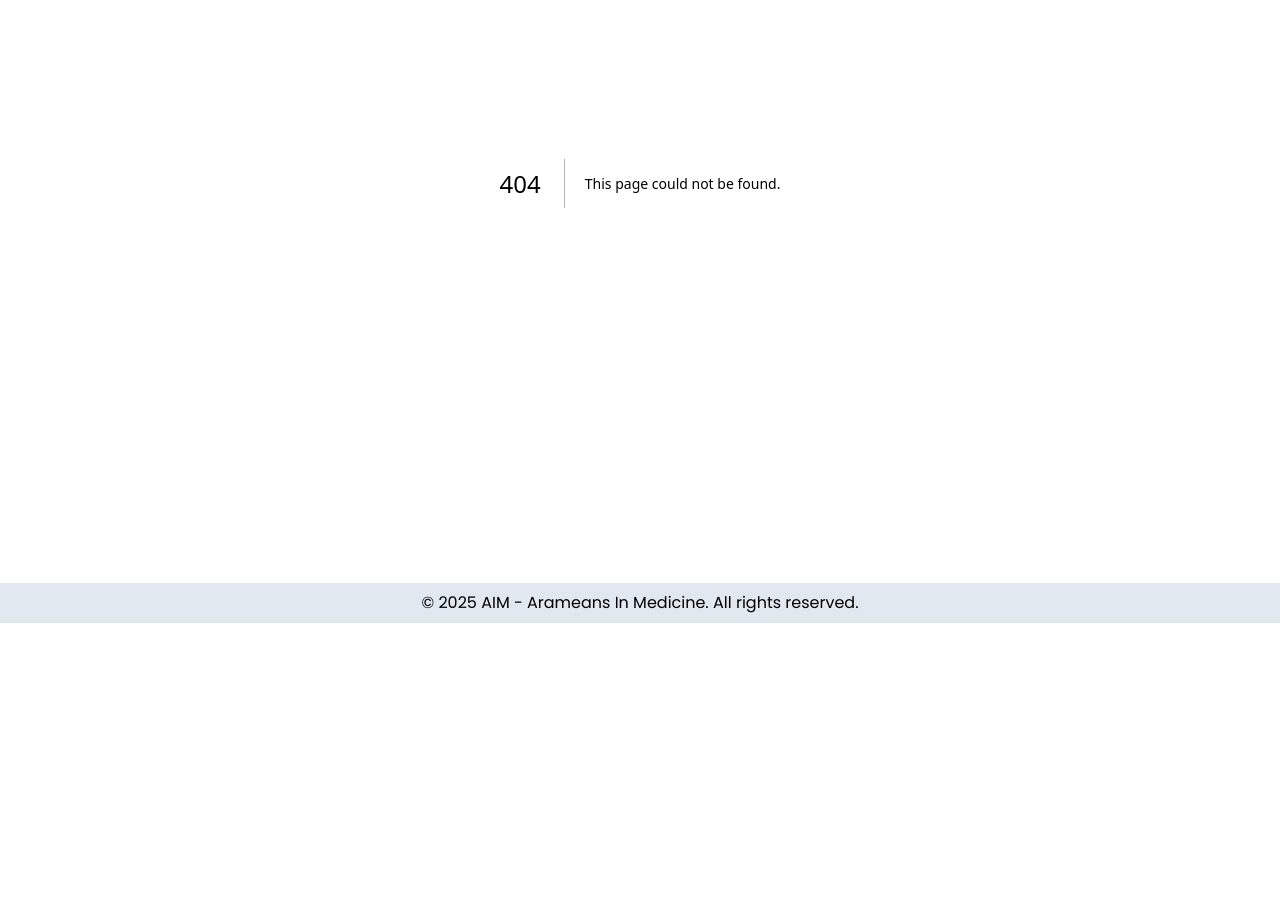
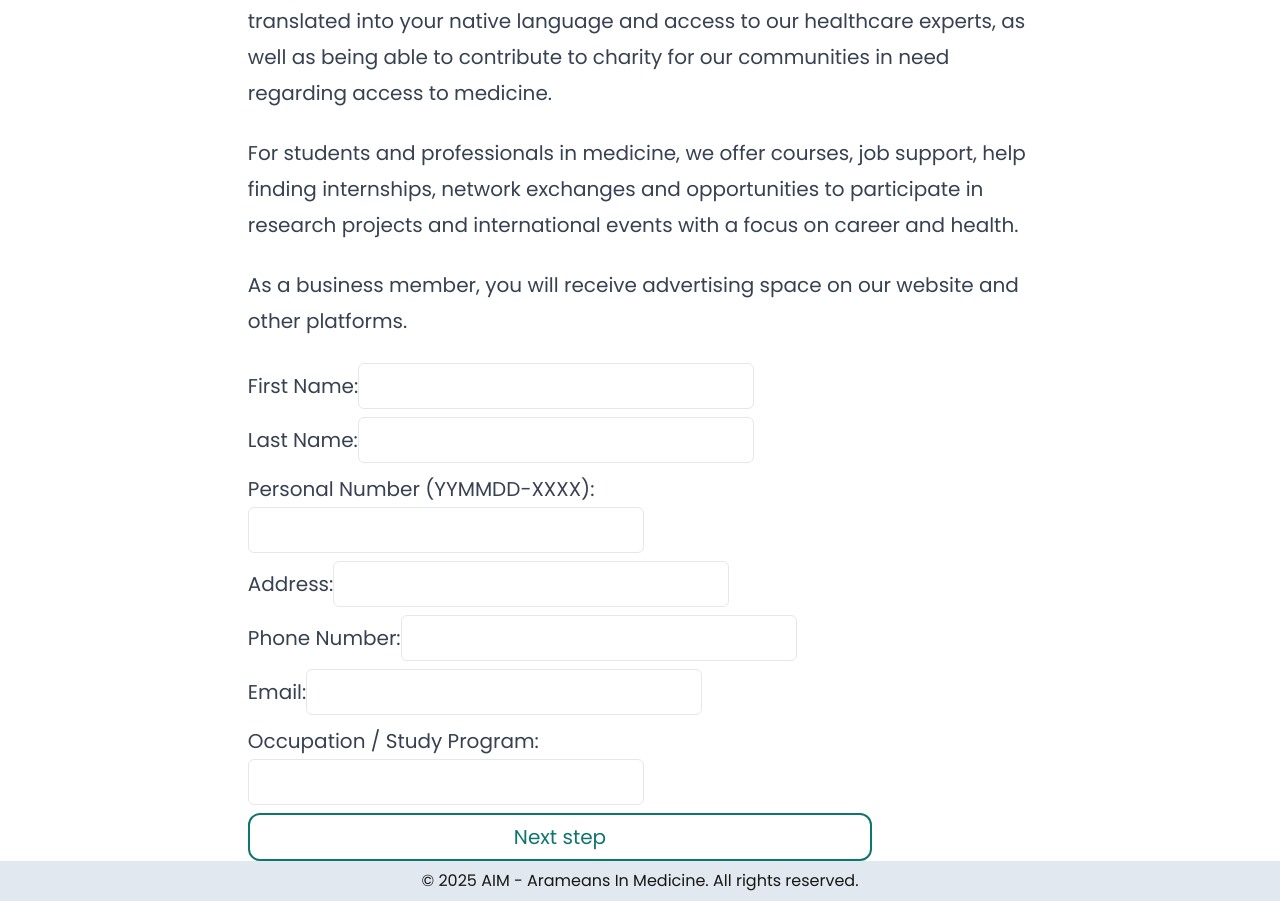
Before and after one commit to MosesDaCode/AIM-FrontEnd, a Next.js app: page /membership in a window 1280 px wide. Before the commit this address had no page. Shown: the part 281-1182 px from the top of the page. Before the commit the page ends 904 px from the top, so only its background shows below. Built offline with nearby package versions, Linux system fonts and the light colour scheme.

Commit message:
Add membership form

```diff
--- /dev/null
+++ b/app/membership/page.tsx
@@ -0,0 +1,29 @@
+import MembershipForm from "@/components/MembershipForm";
+
+export default function Membership() {
+  return (
+    <section>
+      <article className="max-w-prose prose mx-auto lg:prose-xl px-4">
+        <h1>Membership</h1>
+        <h2>Benefits of membership</h2>
+        <p>
+          As an AIM member, you can expect benefits such as health publications
+          translated into your native language and access to our healthcare
+          experts, as well as being able to contribute to charity for our
+          communities in need regarding access to medicine.
+        </p>
+        <p>
+          For students and professionals in medicine, we offer courses, job
+          support, help finding internships, network exchanges and opportunities
+          to participate in research projects and international events with a
+          focus on career and health.
+        </p>
+        <p>
+          As a business member, you will receive advertising space on our
+          website and other platforms.
+        </p>
+        <MembershipForm />
+      </article>
+    </section>
+  );
+}
--- /dev/null
+++ b/components/MembershipForm.tsx
@@ -0,0 +1,120 @@
+"use client"
+import { useForm } from "react-hook-form";
+import { z } from "zod";
+import { zodResolver } from "@hookform/resolvers/zod";
+
+// Validation schema using Zod
+const schema = z.object({
+  firstName: z
+    .string()
+    .nonempty("First name is required")
+    .max(50, "First name must be at most 50 characters long")
+    .min(2, "First name must be at least 2 characters long"),
+  lastName: z
+    .string()
+    .nonempty("Last name is required")
+    .max(50, "Last name must be at most 50 characters long")
+    .min(2, "Last name must be at least 2 characters long"),
+  personalNumber: z
+    .string()
+    .regex(
+      /^\d{6}-\d{4}$/,
+      "Invalid Swedish personal number format (YYMMDD-XXXX)"
+    )
+    .nonempty("Personal number is required"), // max / min 13 characters
+  address: z.string().nonempty("Address is required"), // max 100
+  phoneNumber: z
+    .string()
+    .regex(/^\+46\d{9}$/, "Invalid phone number format") // fix this... 10-13, formattera till +46
+    .nonempty("Phone number is required"),
+  email: z
+    .string()
+    .email("Invalid email address")
+    .nonempty("Email is required"), // email validation
+  occupation: z.string().nonempty("Occupation is required"),
+});
+
+type MembershipFormValues = z.infer<typeof schema>;
+
+const MembershipForm: React.FC = () => {
+  const {
+    register,
+    handleSubmit,
+    formState: { errors },
+  } = useForm<MembershipFormValues>({
+    resolver: zodResolver(schema),
+  });
+
+  const onSubmit = (data: MembershipFormValues) => {
+    console.log("Form Data:", data);
+    alert("Form submitted successfully!");
+  };
+
+  return (
+    <div className="pr-40">
+      <form className="flex flex-col gap-2" onSubmit={handleSubmit(onSubmit)}>
+        <div>
+          <label>First Name:</label>
+          <input className="border rounded-md py-1 px-1" {...register("firstName")} />
+          {errors.firstName && (
+            <p className="text-red-700">{errors.firstName.message}</p>
+          )}
+        </div>
+
+        <div>
+          <label>Last Name:</label>
+          <input className="border rounded-md py-1 px-1" {...register("lastName")} />
+          {errors.lastName && (
+            <p className="text-red-700">{errors.lastName.message}</p>
+          )}
+        </div>
+
+        <div>
+          <label>Personal Number (YYMMDD-XXXX):</label>
+          <input className="border rounded-md py-1 px-1" {...register("personalNumber")} />
+          {errors.personalNumber && (
+            <p className="text-red-700">{errors.personalNumber.message}</p>
+          )}
+        </div>
+
+        <div>
+          <label>Address:</label>
+          <input className="border rounded-md py-1 px-1" {...register("address")} />
+          {errors.address && (
+            <p className="text-red-700">{errors.address.message}</p>
+          )}
+        </div>
+
+        <div>
+          <label>Phone Number:</label>
+          <input className="border rounded-md py-1 px-1" {...register("phoneNumber")} />
+          {errors.phoneNumber && (
+            <p className="text-red-700">{errors.phoneNumber.message}</p>
+          )}
+        </div>
+
+        <div>
+          <label>Email:</label>
+          <input className="border rounded-md py-1 px-1" {...register("email")} />
+          {errors.email && (
+            <p className="text-red-700">{errors.email.message}</p>
+          )}
+        </div>
+
+        <div>
+          <label>Occupation / Study Program:</label>
+          <input className="border rounded-md py-1 px-1" {...register("occupation")} />
+          {errors.occupation && (
+            <p className="text-red-700">{errors.occupation.message}</p>
+          )}
+        </div>
+
+        <button className='w- border-2 border-teal-700 text-teal-700 rounded-xl px-1 py-1 hover:bg-teal-300 delay-100' type="submit">
+          Next step
+        </button>
+      </form>
+    </div>
+  );
+};
+
+export default MembershipForm;
--- a/components/Navbar.tsx
+++ b/components/Navbar.tsx
@@ -64,8 +64,8 @@ const Navbar: React.FC = () => {
               </Link>
             </li>
             <li>
-              <Link href="/services" onClick={() => setIsOpen(false)}>
-                Services
+              <Link href="/membership" onClick={() => setIsOpen(false)}>
+                Membership
               </Link>
             </li>
             <li>
--- a/package.json
+++ b/package.json
@@ -9,10 +9,13 @@
     "lint": "next lint"
   },
   "dependencies": {
+    "@hookform/resolvers": "^3.10.0",
     "@tailwindcss/typography": "^0.5.15",
     "next": "15.1.3",
     "react": "^19.0.0",
-    "react-dom": "^19.0.0"
+    "react-dom": "^19.0.0",
+    "react-hook-form": "^7.54.2",
+    "zod": "^3.24.1"
   },
   "devDependencies": {
     "@eslint/eslintrc": "^3",
```
Also changed, not shown: 1 other file (tests, documents, lock files or other folders).
